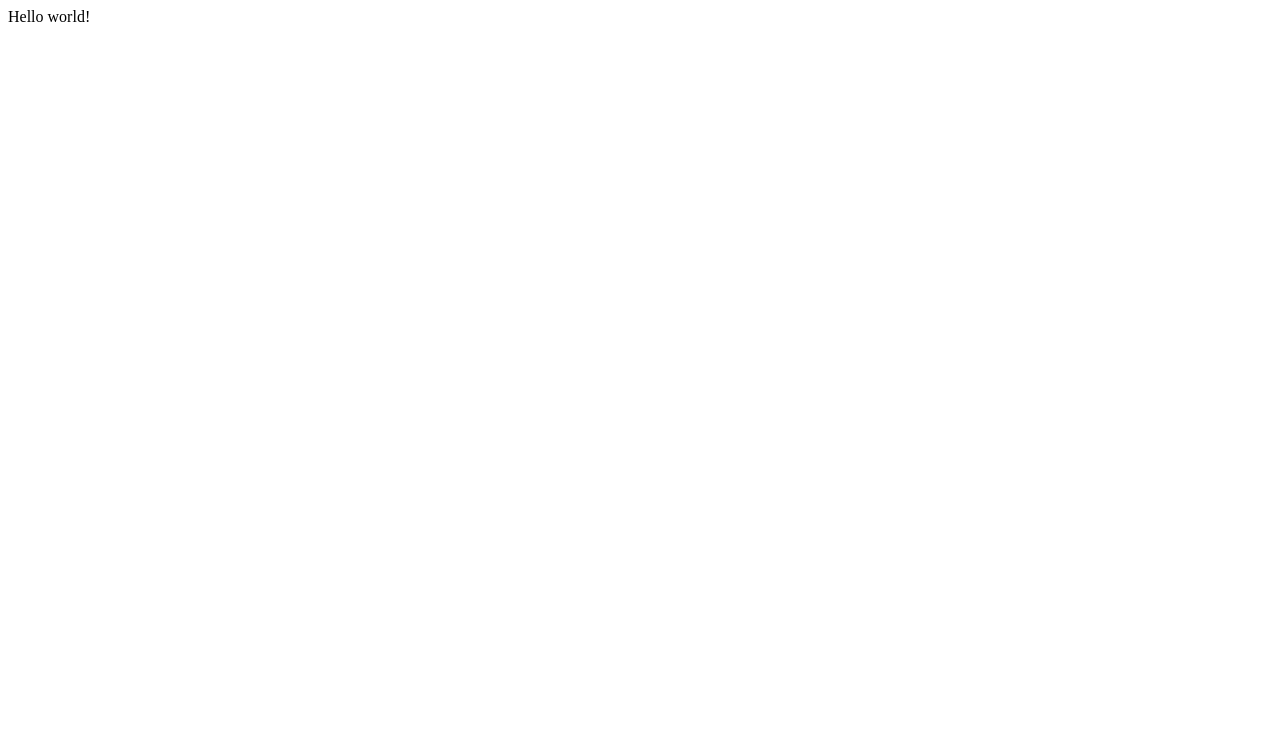
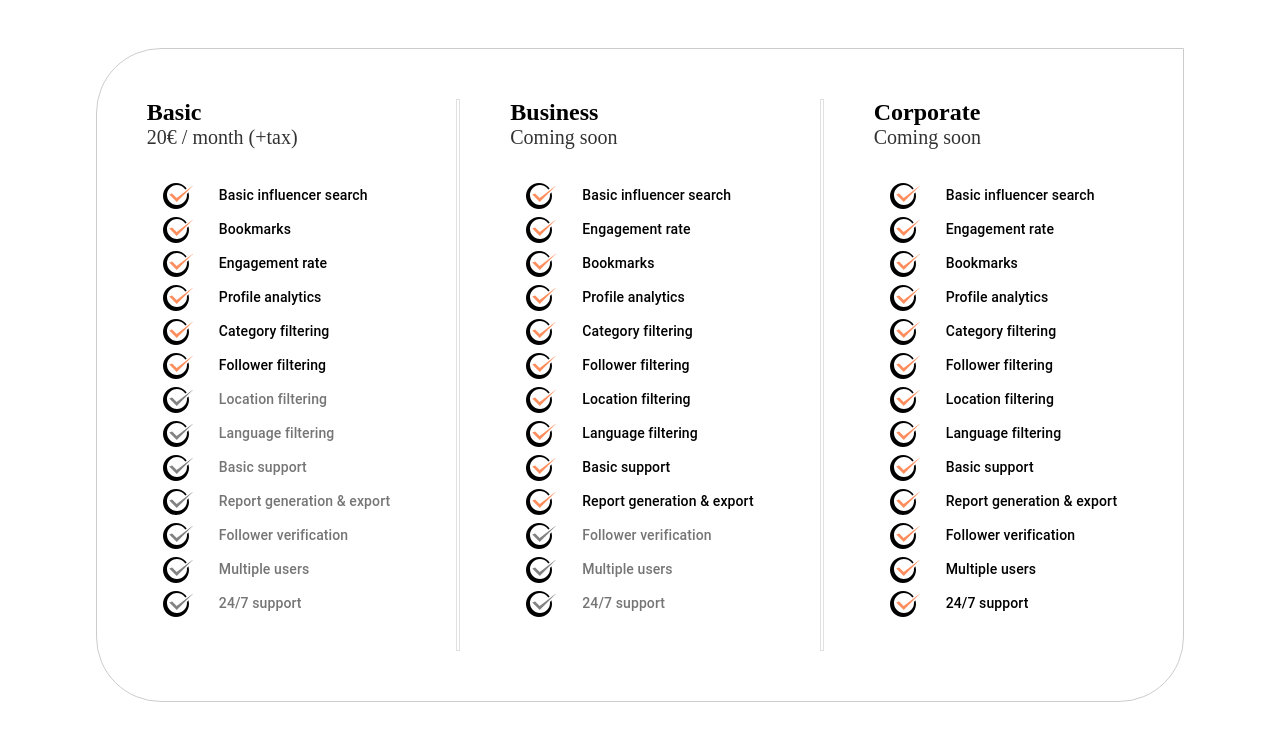
Before and after one commit to lmyslinski/gatsby-bug-reproduce, a Gatsby site: page / in a window 1280 px wide. Built offline with nearby package versions, Linux system fonts and the light colour scheme; Gatsby itself is replaced by a stand-in of ours.

Commit message:
Reproduced

```diff
--- a/gatsby-config.js
+++ b/gatsby-config.js
@@ -1,10 +1,22 @@
-/**
- * Configure your Gatsby site with this file.
- *
- * See: https://www.gatsbyjs.com/docs/gatsby-config/
- */
-
 module.exports = {
-  /* Your site config here */
-  plugins: [],
-}
+  siteMetadata: {
+    title: "Sentiwatch",
+    description: "Instagram Influencer Search Engine",
+    siteUrl: "https://sentiwatch.net"
+  },
+  plugins: [
+    "gatsby-plugin-material-ui",
+    "gatsby-plugin-react-helmet",
+    "gatsby-plugin-sass",
+    "gatsby-plugin-sharp",
+    "gatsby-transformer-sharp",
+    {
+      resolve: "gatsby-source-filesystem",
+      options: {
+        name: "images",
+        path: "./src/images/",
+      },
+      __key: "images",
+    }
+  ]
+};
--- /dev/null
+++ b/src/components/PricingSection/index.js
@@ -0,0 +1,34 @@
+import { Typography } from '@material-ui/core'
+import React from 'react'
+import { BasicPricingList, BusinessPricingList, EnterprisePricingList } from './list-items'
+import "./styles.scss"
+
+export const PricingSection = () => {
+
+    return (
+        <div className="pricing-layout">
+            <div className="pricing-wrapper">
+                <div className="pricing-table">
+                    <div className="variant">
+                        <span className="pricing-plan-label">Basic</span>
+                        <span className="price-label">20&euro; / month (+tax)</span>
+                        <BasicPricingList/>
+
+                    </div>
+                    <div className="separator" />
+                    <div className="variant">
+                        <span className="pricing-plan-label">Business</span>
+                        <span className="price-label">Coming soon</span>
+                        <BusinessPricingList/>
+                    </div>
+                    <div className="separator" />
+                    <div className="variant">
+                        <span className="pricing-plan-label">Corporate</span>
+                        <span className="price-label">Coming soon</span>
+                        <EnterprisePricingList/>
+                    </div>
+                </div>
+            </div>
+        </div>
+    )
+}
--- /dev/null
+++ b/src/components/PricingSection/list-items.js
@@ -0,0 +1,109 @@
+import { makeStyles, ListItem, ListItemIcon, ListItemText, Typography, List } from "@material-ui/core";
+import React from "react"
+import listItemChecked from "../../images/icons/list-item-checked.svg"
+import listItemEmpty from "../../images/icons/list-item-empty.svg"
+
+const useStyles = makeStyles((theme) => ({
+    noMargin: {
+        margin: 0
+    }
+}));
+
+const PricingListItem = (text) => {
+    let classes = useStyles()
+
+    return (
+        <ListItem>
+            <ListItemIcon>
+                <img alt="checked" src={listItemChecked}></img>
+            </ListItemIcon>
+            <ListItemText className={classes.noMargin}>
+                <Typography component="li" variant="subtitle2">
+                    {text}
+                </Typography>
+            </ListItemText>
+        </ListItem>
+    )
+}
+
+const PricingListItemMissing = (text) => {
+    let classes = useStyles()
+
+    return (
+        <ListItem>
+            <ListItemIcon>
+                <img alt="checked" src={listItemEmpty}></img>
+            </ListItemIcon>
+            <ListItemText className={classes.noMargin}>
+                <Typography component="li" variant="subtitle2" color="textSecondary">
+                    {text}
+                </Typography>
+            </ListItemText>
+        </ListItem>
+    )
+}
+
+
+export const BasicPricingList = () => {
+    return (
+        <List dense>
+            {PricingListItem("Basic influencer search")}
+            {PricingListItem("Bookmarks")}
+            {PricingListItem("Engagement rate")}
+            {PricingListItem("Profile analytics")}
+            {PricingListItem("Category filtering")}
+            {PricingListItem("Follower filtering")}
+            {PricingListItemMissing("Location filtering")}
+            {PricingListItemMissing("Language filtering")}
+            {PricingListItemMissing("Basic support")}
+            {PricingListItemMissing("Report generation & export")}
+            {PricingListItemMissing("Follower verification")}
+            {PricingListItemMissing("Multiple users")}
+            {PricingListItemMissing("24/7 support")}
+        </List>
+    )
+}
+
+
+export const BusinessPricingList = () => {
+    return (
+        <List dense >
+            {PricingListItem("Basic influencer search")}
+            {PricingListItem("Engagement rate")}
+            {PricingListItem("Bookmarks")}
+            {PricingListItem("Profile analytics")}
+            {PricingListItem("Category filtering")}
+            {PricingListItem("Follower filtering")}
+            {PricingListItem("Location filtering")}
+            {PricingListItem("Language filtering")}
+            {PricingListItem("Basic support")}
+            {PricingListItem("Report generation & export")}
+            {PricingListItemMissing("Follower verification")}
+            {PricingListItemMissing("Multiple users")}
+            {PricingListItemMissing("24/7 support")}
+        </List>
+    )
+}
+
+
+
+export const EnterprisePricingList = () => {
+    return (
+        <List dense>
+            {PricingListItem("Basic influencer search")}
+            {PricingListItem("Engagement rate")}
+            {PricingListItem("Bookmarks")}
+            {PricingListItem("Profile analytics")}
+            {PricingListItem("Category filtering")}
+            {PricingListItem("Follower filtering")}
+            {PricingListItem("Location filtering")}
+            {PricingListItem("Language filtering")}
+            {PricingListItem("Basic support")}
+            {PricingListItem("Report generation & export")}
+            {PricingListItem("Follower verification")}
+            {PricingListItem("Multiple users")}
+            {PricingListItem("24/7 support")}
+        </List>
+
+    )
+}
--- /dev/null
+++ b/src/components/PricingSection/styles.scss
@@ -0,0 +1,158 @@
+@import "../../pages/variables.scss";
+
+@media screen and (max-width: 900px) {
+  #floater {
+    display: none;
+  }
+  .above-table {
+    display: flex;
+    flex-direction: column;
+    margin-top: 20px;
+  }
+
+  .pricing-wrapper{
+    margin-top: 20px;
+    margin-bottom: 40px;
+    flex-grow: 1;
+    width: 100%;
+    max-width: 350px;
+  }
+
+  .pricing-table {
+    display: flex;
+    flex-direction: column;
+  }
+
+  .separator {
+    margin-top: 20px;
+    margin-bottom: 20px;
+    opacity: 0.6;
+    width: 100%;
+    height: 1px;
+    border: 1px solid #cccccc;
+  }
+}
+
+@media screen and (min-width: 900px) {
+  #floater {
+    display: flex;
+    position: absolute;
+    max-width: 300px;
+    margin-left: -520px;
+    margin-top: -15px;
+  }
+
+  .pricing-wrapper{
+    margin-top: 40px;
+    margin-bottom: 80px;
+  }
+
+  .above-table {
+    display: flex;
+    justify-content: center;
+    flex-direction: row;
+    width: 100%;
+    margin-top: 40px;
+  }
+
+
+  .pricing-table {
+    display: flex;
+    flex-direction: row;
+  }
+
+  .separator {
+    opacity: 0.6;
+    width: 2px;
+    border: 1px solid #cccccc;
+    margin-right: 50px;
+    margin-left: 50px;
+  }
+}
+
+.pricing-layout {
+  display: flex;
+  flex-direction: column;
+  align-items: center;
+
+  .above-table {
+    .pricing-header {
+      display: flex;
+      flex-direction: column;
+      align-items: center;
+      align-self: center;
+
+      h1 {
+        margin-top: 0;
+        margin-bottom: 0;
+        font-size: 36px;
+        font-weight: bold;
+        line-height: 1.6;
+      }
+
+      .ant-switch-checked {
+        background-color: $main-color;
+      }
+
+      .ant-switch {
+        margin-left: 20px;
+        display: flex;
+        margin-top: 10px;
+      }
+    }
+  }
+
+  .pricing-wrapper {
+    display: flex;
+    flex-direction: column;
+    align-items: center;
+    background-color: $background-color-alt;
+    border: 1px solid #cccccc;
+    border-top-left-radius: 65px;
+    border-bottom-left-radius: 65px;
+    border-bottom-right-radius: 65px;
+    padding: 50px;
+
+    .pricing-table {
+      display: flex;
+
+      .variant {
+        display: flex;
+        flex-direction: column;
+        width: auto;
+
+        align-items: flex-start;
+
+        .pricing-plan-label {
+          font-weight: bold;
+          font-size: 24px;
+        }
+
+        .price-label {
+          // font-weight: bold;
+          font-size: 20px;
+          opacity: 0.8;
+        }
+
+        ul {
+          list-style-type: none;
+          margin-left: 0;
+          margin: 0;
+          padding: 0;
+          display: flex;
+          flex-direction: column;
+          li {
+            list-style: none;
+          }
+          margin-top: 30px;
+          margin-bottom: 30px;
+        }
+
+        .action-button {
+          margin-top: auto;
+          align-self: flex-start;
+        }
+      }
+    }
+  }
+}
--- a/src/pages/index.js
+++ b/src/pages/index.js
@@ -1,5 +1,8 @@
 import React from "react"
+import { PricingSection } from "../components/PricingSection"
 
 export default function Home() {
-  return <div>Hello world!</div>
+  return <div>
+    <PricingSection />
+  </div>
 }
--- /dev/null
+++ b/src/pages/variables.scss
@@ -0,0 +1,6 @@
+$main-color: #fe8e5e;
+$accent-color: #ffefe8;
+$alt-color: #fbeee8;
+
+$background-color: #fafafa;
+$background-color-alt: #ffffff;
```
Also changed, not shown: jsconfig.json (added, +9 -0 lines), mui-root-wrapper.js (added, +27 -0 lines), package.json (+32 -21 lines), src/images/icons/list-item-checked.svg (added), src/images/icons/list-item-empty.svg (added), src/images/icons/logo-2x.png (added), 1 other file.
